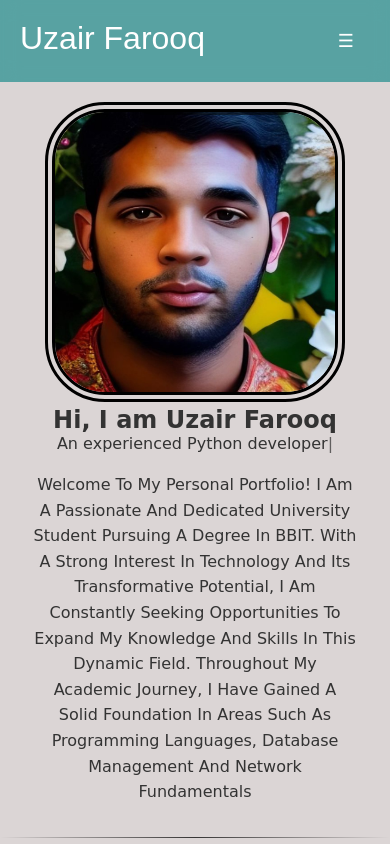
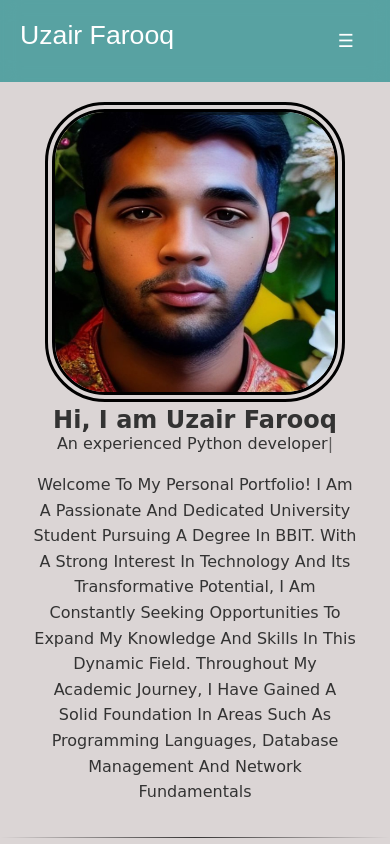
Before and after one commit to UzairFarooq1/Portfolio, a plain HTML site: page index.html in a window 390 px wide. Shown: the top 844 px of the page. Drawn offline with nearby package versions, Linux system fonts and the light colour scheme.

Commit message:
chore: :bug: bug fix

```diff
--- a/index.html
+++ b/index.html
@@ -9,7 +9,7 @@
 <body>
     <nav  class="navbar">
         <div style="display: flex; justify-content: space-between;" class="logo">
-            <a style="text-decoration: none; color: inherit;" href="/">Uzair Farooq</a>
+            <a style="text-decoration: none; color: inherit;" class="myname" href="/">Uzair Farooq</a>
             <button  class="menu-toggle">&#9776;</button>
         </div>
             <div class="nav-links">
--- a/styles.css
+++ b/styles.css
@@ -298,6 +298,10 @@ button:hover {
         display: none;
     }
 
+    .myname{
+        font-size: smaller ;
+    }
+
     .navbar.active .nav-links {
         display: flex;
         flex-direction: column;
```
